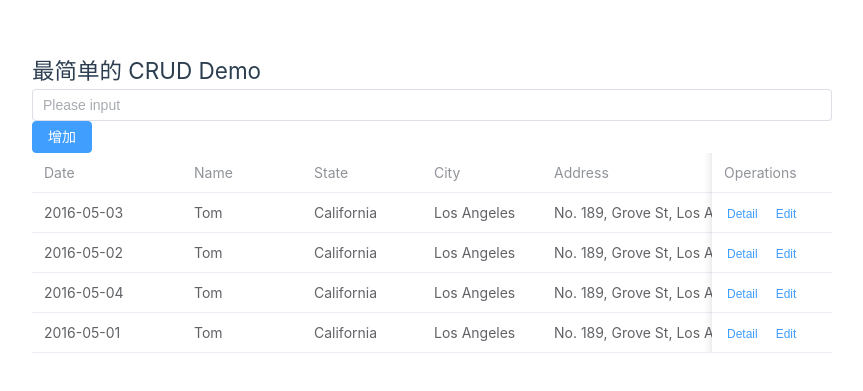
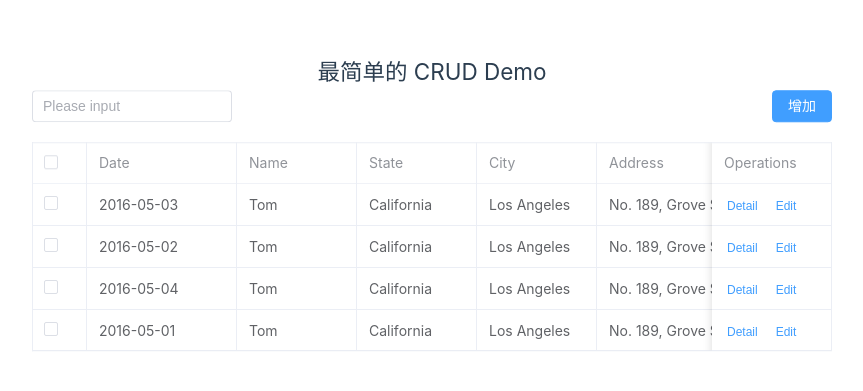
Before and after one commit to ldz59/vue3-demo, a Vue app: page / in a window 1280 px wide. Shown: the part 197-588 px from the top of the page, without its empty margins (208-1071 px from the left). Built offline with nearby package versions, Linux system fonts and the light colour scheme.

Commit message:
feat : 布局完成 x2

```diff
--- a/src/App.vue
+++ b/src/App.vue
@@ -10,7 +10,14 @@
       <el-button type="primary">增加</el-button>
     </div>
     <!-- 表格 -->
-    <el-table :data="tableData" style="width: 100%">
+    <el-table
+      ref="multipleTableRef"
+      :data="tableData"
+      style="width: 100%"
+      @selection-change="handleSelectionChange"
+      border
+    >
+      <el-table-column type="selection" width="55" />
       <el-table-column fixed prop="date" label="Date" width="150" />
       <el-table-column prop="name" label="Name" width="120" />
       <el-table-column prop="state" label="State" width="120" />
@@ -35,8 +42,7 @@
 
   // 数据
   let queryInput = ref("")
-  let talbeData  = ref([])
-  const tableData = [
+  let tableData = ref([
     {
       date: '2016-05-03',
       name: 'Tom',
@@ -73,12 +79,16 @@
       zip: 'CA 90036',
       tag: 'Office',
     },
-  ]
+  ])
+  let multipleSelection = ref([])
 
   // 方法
 
   const handleRowClick = () => {
     console.log('click')
+  }
+  const handleSelectionChange = (val) => {
+    multipleSelection.value = val
   }
 
 </script>
@@ -91,4 +101,15 @@
     left: 50%;
     transform: translate(-50%, -50%);
   }
+  .title {
+    text-align: center;
+  }
+  .query-box  {
+    display: flex;
+    justify-content: space-between;
+    margin-bottom: 20px;
+  }
+  .el-input {
+    width:200px
+  }
 </style>
```
